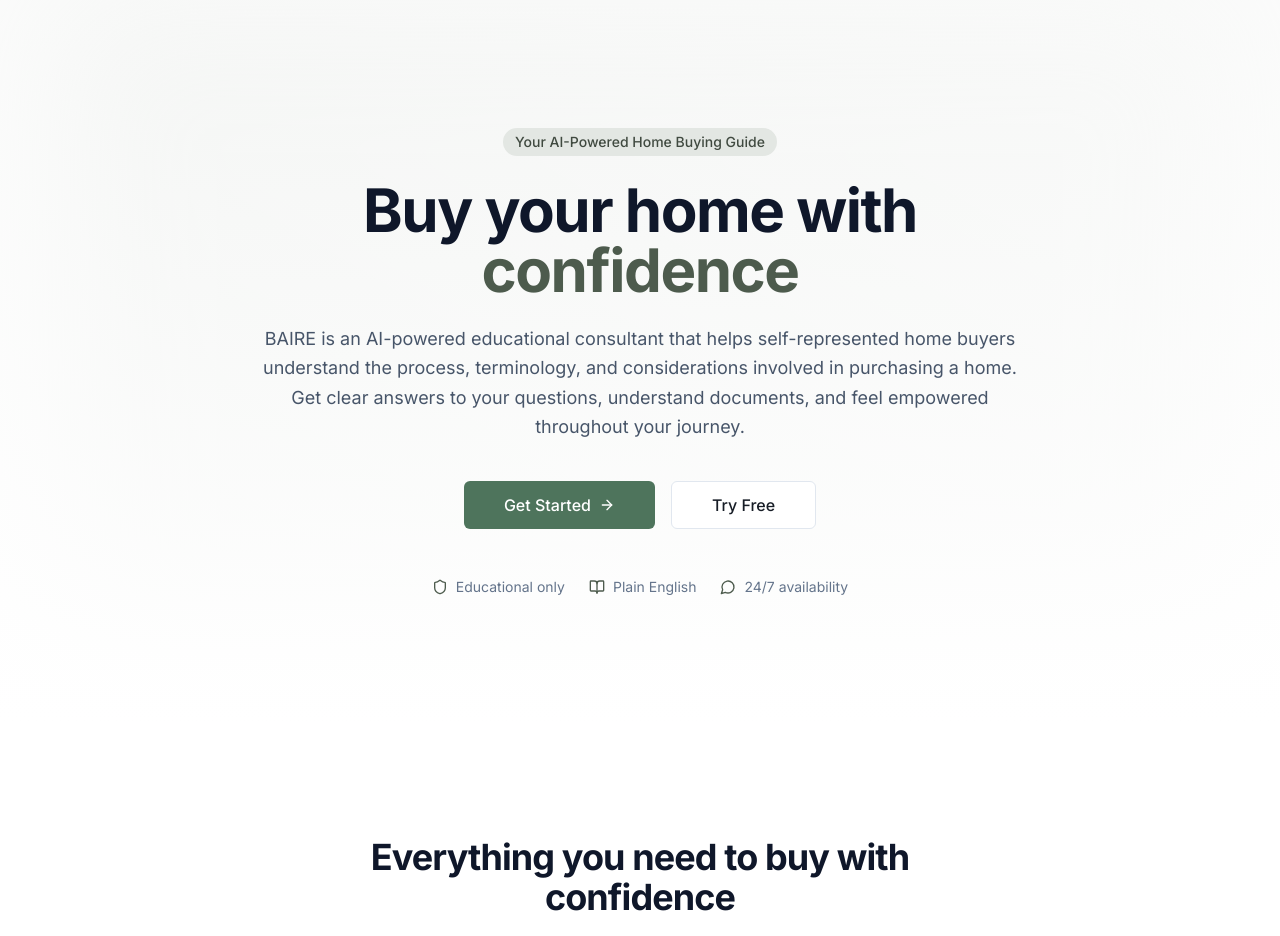
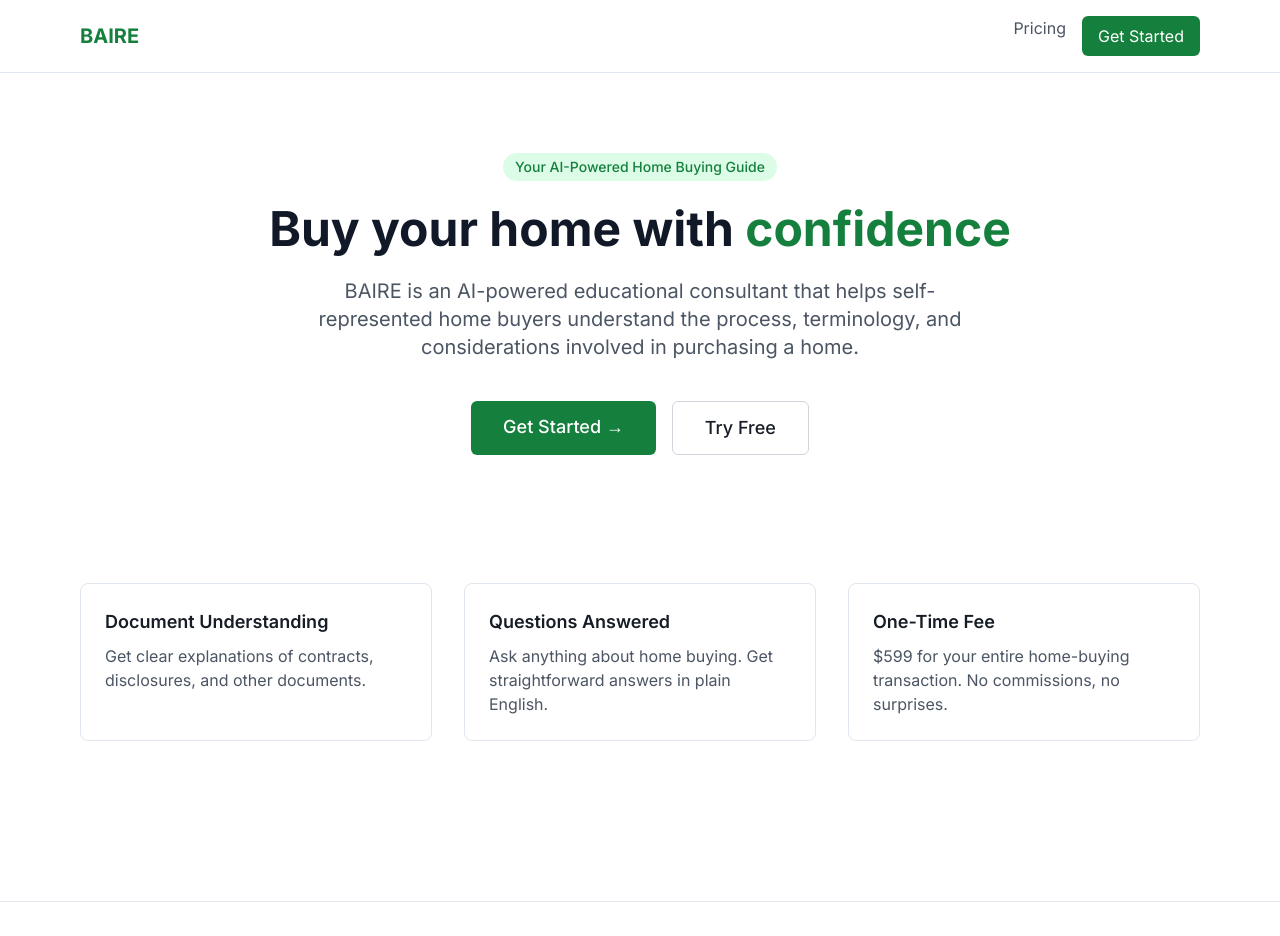
Before and after one commit to geoffbailey114/baireapp, a Next.js app: page / in a window 1280 px wide. Shown: the top 936 px of the page. Built offline with nearby package versions, Linux system fonts and the light colour scheme.

Commit message:
Update page.tsx

```diff
--- a/app/page.tsx
+++ b/app/page.tsx
@@ -1,45 +1,99 @@
-import { Hero } from '@/components/hero'
-import { Features } from '@/components/features'
-import { HowItWorks } from '@/components/how-it-works'
-import { FAQ } from '@/components/faq'
-import { CTASection } from '@/components/cta-section'
-import { APP_NAME, APP_URL } from '@/lib/constants'
+import Link from 'next/link'
 
 export default function HomePage() {
   return (
-    <>
-      <Hero />
-      <Features />
-      <HowItWorks />
-      <FAQ />
-      <CTASection />
+    <div className="min-h-screen bg-white">
+      {/* Navigation */}
+      <header className="border-b">
+        <nav className="max-w-6xl mx-auto px-4 py-4 flex justify-between items-center">
+          <Link href="/" className="text-xl font-bold text-green-700">
+            BAIRE
+          </Link>
+          <div className="flex gap-4">
+            <Link href="/pricing" className="text-gray-600 hover:text-gray-900">
+              Pricing
+            </Link>
+            <Link
+              href="/pricing"
+              className="bg-green-700 text-white px-4 py-2 rounded-md hover:bg-green-800"
+            >
+              Get Started
+            </Link>
+          </div>
+        </nav>
+      </header>
 
-      {/* Service Schema for SEO */}
-      <script
-        type="application/ld+json"
-        dangerouslySetInnerHTML={{
-          __html: JSON.stringify({
-            '@context': 'https://schema.org',
-            '@type': 'Service',
-            name: `${APP_NAME} - AI Home Buying Consultant`,
-            description:
-              'AI-powered educational consultant for self-represented home buyers. Get guidance, understand documents, and feel confident throughout your home-buying journey.',
-            provider: {
-              '@type': 'Organization',
-              name: APP_NAME,
-              url: APP_URL,
-            },
-            serviceType: 'Educational Consulting',
-            areaServed: 'US',
-            offers: {
-              '@type': 'Offer',
-              price: '599',
-              priceCurrency: 'USD',
-              description: 'One-time fee for entire home-buying transaction',
-            },
-          }),
-        }}
-      />
-    </>
+      {/* Hero Section */}
+      <main className="max-w-6xl mx-auto px-4 py-20">
+        <div className="text-center">
+          <span className="inline-block bg-green-100 text-green-700 px-3 py-1 rounded-full text-sm font-medium mb-6">
+            Your AI-Powered Home Buying Guide
+          </span>
+
+          <h1 className="text-5xl font-bold text-gray-900 mb-6">
+            Buy your home with <span className="text-green-700">confidence</span>
+          </h1>
+
+          <p className="text-xl text-gray-600 max-w-2xl mx-auto mb-10">
+            BAIRE is an AI-powered educational consultant that helps self-represented
+            home buyers understand the process, terminology, and considerations
+            involved in purchasing a home.
+          </p>
+
+          <div className="flex gap-4 justify-center">
+            <Link
+              href="/pricing"
+              className="bg-green-700 text-white px-8 py-3 rounded-md text-lg font-medium hover:bg-green-800"
+            >
+              Get Started →
+            </Link>
+            <Link
+              href="/consultant"
+              className="border border-gray-300 px-8 py-3 rounded-md text-lg font-medium hover:bg-gray-50"
+            >
+              Try Free
+            </Link>
+          </div>
+        </div>
+
+        {/* Features */}
+        <div className="mt-32 grid md:grid-cols-3 gap-8">
+          <div className="p-6 border rounded-lg">
+            <h3 className="text-lg font-semibold mb-2">Document Understanding</h3>
+            <p className="text-gray-600">
+              Get clear explanations of contracts, disclosures, and other documents.
+            </p>
+          </div>
+          <div className="p-6 border rounded-lg">
+            <h3 className="text-lg font-semibold mb-2">Questions Answered</h3>
+            <p className="text-gray-600">
+              Ask anything about home buying. Get straightforward answers in plain English.
+            </p>
+          </div>
+          <div className="p-6 border rounded-lg">
+            <h3 className="text-lg font-semibold mb-2">One-Time Fee</h3>
+            <p className="text-gray-600">
+              $599 for your entire home-buying transaction. No commissions, no surprises.
+            </p>
+          </div>
+        </div>
+      </main>
+
+      {/* Footer */}
+      <footer className="border-t mt-20">
+        <div className="max-w-6xl mx-auto px-4 py-8">
+          <p className="text-sm text-gray-500 text-center">
+            BAIRE is an educational tool, not a real estate agent, broker, lawyer, or financial advisor.
+            Always consult licensed professionals for specific guidance.
+          </p>
+          <div className="flex justify-center gap-6 mt-4">
+            <Link href="/terms" className="text-sm text-gray-500 hover:text-gray-700">Terms</Link>
+            <Link href="/privacy" className="text-sm text-gray-500 hover:text-gray-700">Privacy</Link>
+            <Link href="/disclaimer" className="text-sm text-gray-500 hover:text-gray-700">Disclaimer</Link>
+            <Link href="/contact" className="text-sm text-gray-500 hover:text-gray-700">Contact</Link>
+          </div>
+        </div>
+      </footer>
+    </div>
   )
 }
```
